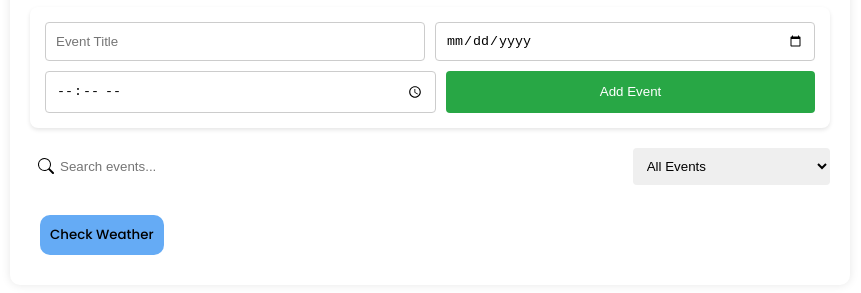
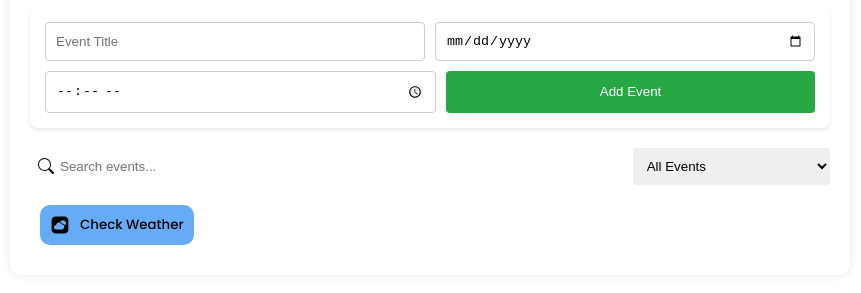
Before and after one commit to Himan1807/event-planner, a plain HTML site: page index.html in a window 1280 px wide. Shown: the part 147-440 px from the top of the page, without its empty margins (210-1071 px from the left). Drawn offline with Linux system fonts and the light colour scheme.

Commit message:
added svg to 'Check Weather' button

```diff
--- a/index.html
+++ b/index.html
@@ -45,7 +45,7 @@
         <!--  Container where event items will be rendered  -->
     </ul>
 
-    <button id="showWeatherBtn">Check Weather</button>
+    <button id="showWeatherBtn"><img src="Images/getWeatherIcon.svg" alt="Check-Weather" id="weatherIcon">Check Weather</button>
 
     <div id="weatherPopup" class="weather-popup hidden">
         <form id="weatherForm">
--- a/style.css
+++ b/style.css
@@ -23,7 +23,7 @@ h1 {
     letter-spacing: 0.5px;
     font-size: 2.5rem;
     border-radius: 5px;
-    backdrop-filter: blur(10px);
+    backdrop-filter: blur(15px);
 }
 
 
@@ -299,6 +299,9 @@ form button:hover {
     outline: none;
     border-radius: 10px;
     background-color: #65abf5;
+    display: flex;
+    align-content: center;
+    gap: 10px;
     /* box-shadow: 0 0 5px rgba(0, 0, 0, 0.2); */
     cursor: pointer;
     transition: transform 0.3s ease-in-out, background-color 0.15s ease-in-out;
@@ -313,6 +316,11 @@ form button:hover {
     transform: scale(0.95);
 }
 
+#weatherIcon {
+    width: 20px;
+    height: 20px;
+}
+
 #cityInput {
     border: none;
     border-radius: 4px;
```
Also changed, not shown: Images/getWeatherIcon.svg (added).
